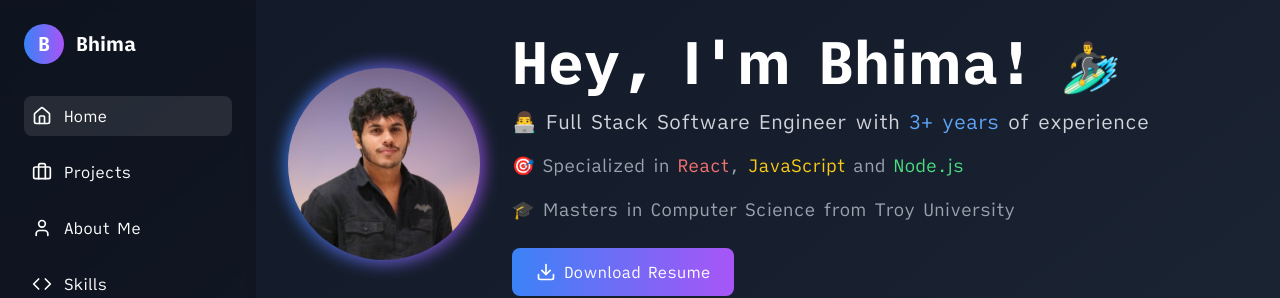
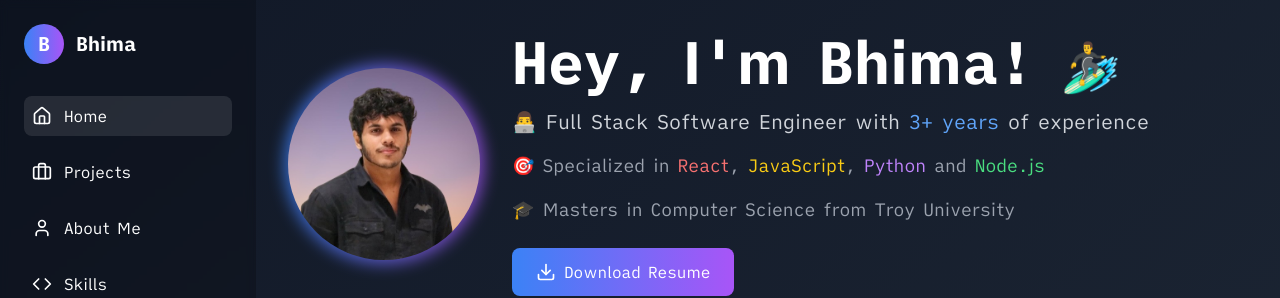
Before and after one commit to bhimamalbhage/bhimamalbhage.com, a React (Create React App) app: page / in a window 1280 px wide. Shown: the top 298 px of the page. Built offline with nearby package versions, Linux system fonts and the light colour scheme.

Commit message:
bio update

```diff
--- a/src/components/Portfolio.js
+++ b/src/components/Portfolio.js
@@ -62,7 +62,8 @@ const Portfolio = () => {
             </p>
             <p className="text-lg text-gray-400">
               🎯 Specialized in <span className="text-red-400">React</span>,{" "}
-              <span className="text-yellow-400">JavaScript</span> and{" "}
+              <span className="text-yellow-400">JavaScript</span>,{" "}
+              <span className="text-purple-400">Python</span> and{" "}
               <span className="text-green-400">Node.js</span>
             </p>
             <p className="text-lg text-gray-400">
```
